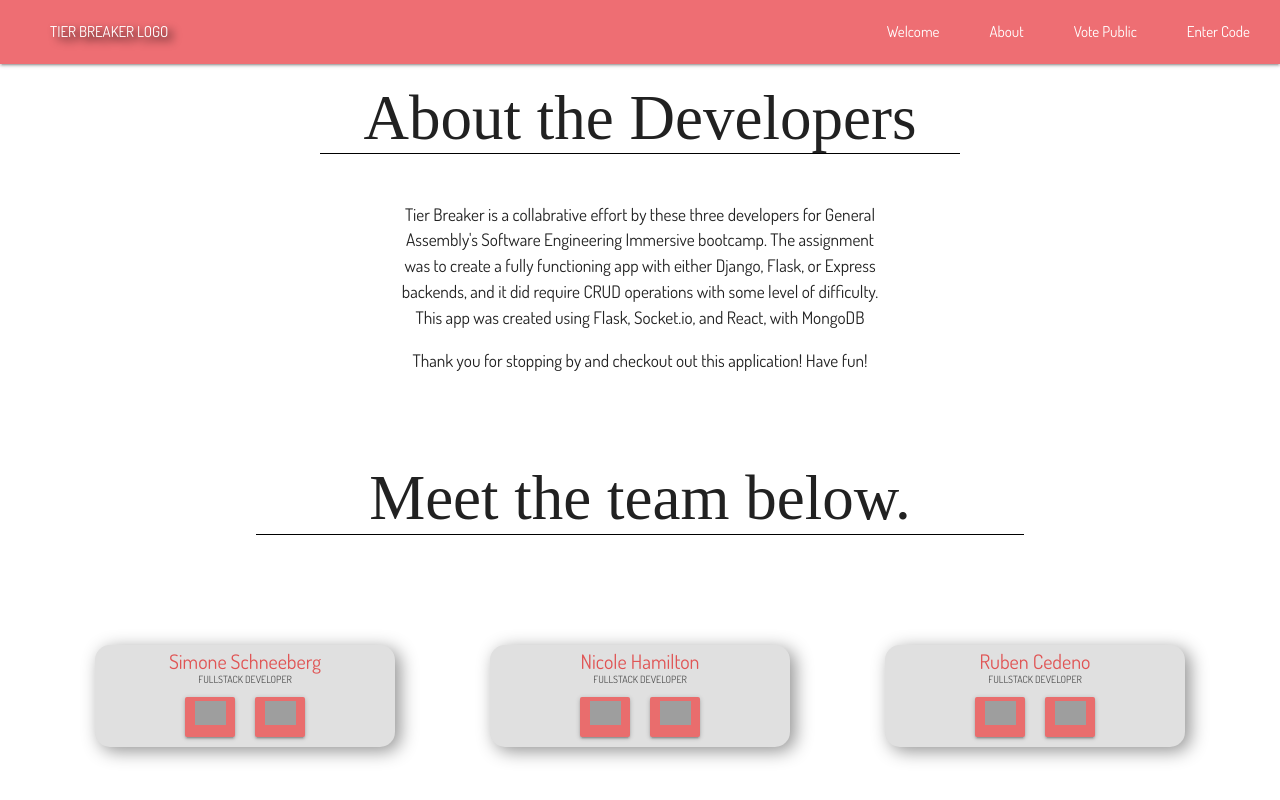
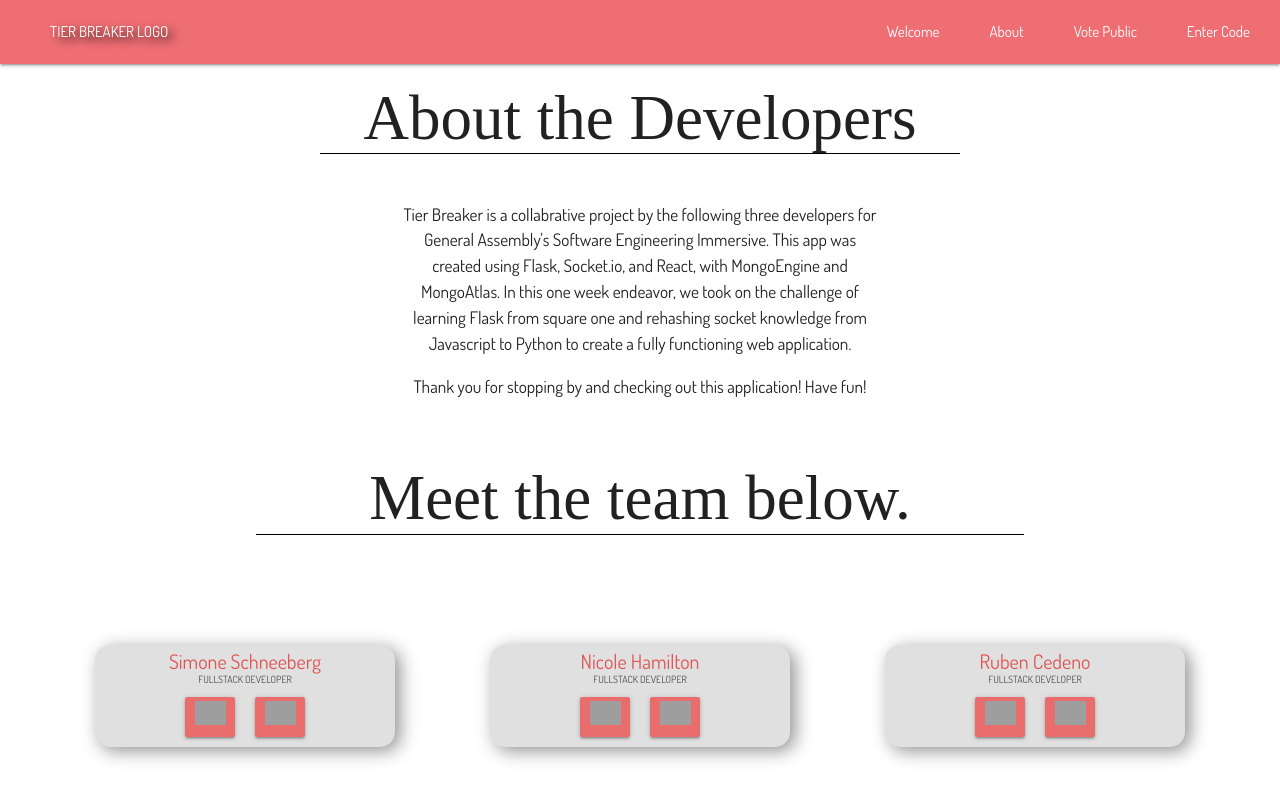
Before and after one commit to NikkiHmltn/tier-breaker, a React (Create React App) app: page /about in a window 1280 px wide. Shown: the top 800 px of the page. Built offline with nearby package versions, Linux system fonts and the light colour scheme; grey boxes are pictures that could not be loaded; a web font is replaced by a local one.

Commit message:
fixed about words

```diff
--- a/src/components/About.js
+++ b/src/components/About.js
@@ -10,8 +10,8 @@ const About = () => {
                     borderBottom: "black solid 1px",
                     maxWidth: "50%"}}>About the Developers</h1>
                 <div className="hr">
-                    <p>Tier Breaker is a collabrative effort by these three developers for General Assembly's Software Engineering Immersive bootcamp. The assignment was to create a fully functioning app with either Django, Flask, or Express backends, and it did require CRUD operations with some level of difficulty. This app was created using Flask, Socket.io, and React, with MongoDB </p>
-                    <p>Thank you for stopping by and checkout out this application! Have fun!</p>
+                    <p>Tier Breaker is a collabrative project by the following three developers for General Assembly's Software Engineering Immersive. This app was created using Flask, Socket.io, and React, with MongoEngine and MongoAtlas.  In this one week endeavor, we took on the challenge of learning Flask from square one and rehashing socket knowledge from Javascript to Python to create a fully functioning web application.</p>
+                    <p>Thank you for stopping by and checking out this application! Have fun!</p>
                 </div>
                 <div className="row">
                     <div className="dev-p">
```
